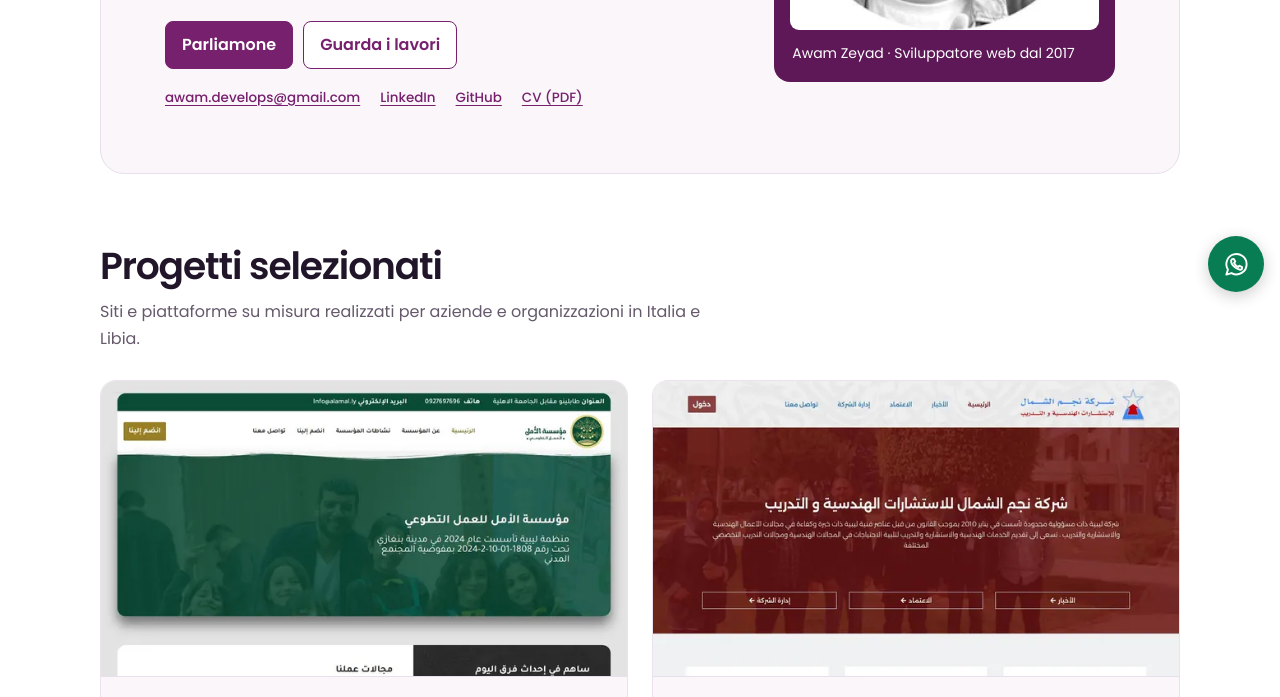
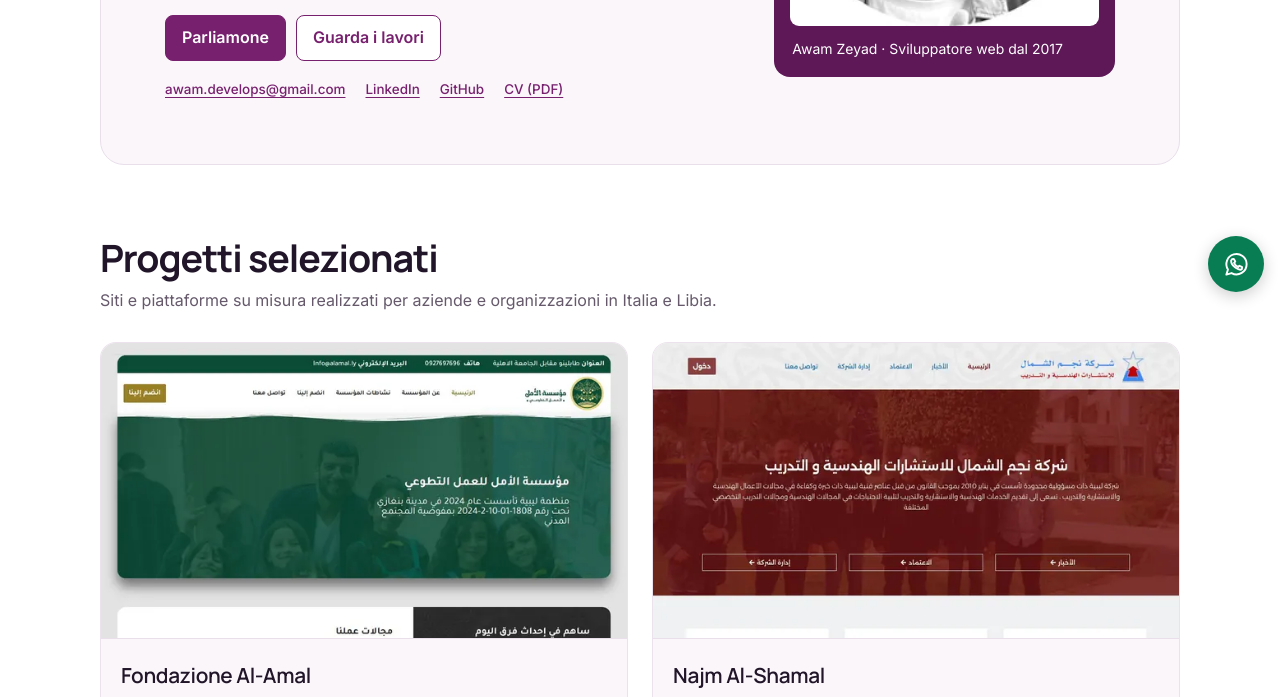
Before and after one commit to awam97/awam97.github.io, a plain HTML site: page it/index.html in a window 1280 px wide. Shown: the part 492-1189 px from the top of the page. Drawn offline with Linux system fonts and the light colour scheme.

Commit message:
Use Manrope headings and Inter body typography

```diff
--- a/it/index.html
+++ b/it/index.html
@@ -22,19 +22,10 @@
 <meta name="theme-color" content="#77206e">
 <link rel="icon" href="/assets/brand/favicon.ico" sizes="32x32">
 <link rel="apple-touch-icon" href="/assets/brand/apple-touch-icon.png">
-<link rel="preload" href="/assets/fonts/poppins-400.woff2" as="font" type="font/woff2" crossorigin="">
-<link rel="preload" href="/assets/fonts/poppins-600.woff2" as="font" type="font/woff2" crossorigin="">
 
 <script type="application/ld+json">{"@context": "https://schema.org", "@type": "Person", "name": "Awam Zeyad", "jobTitle": "Web Developer", "url": "https://awam97.github.io/", "image": "https://awam97.github.io/assets/awam.jpg", "email": "mailto:awam.develops@gmail.com", "address": {"@type": "PostalAddress", "addressLocality": "Milano", "addressCountry": "IT"}, "sameAs": ["https://www.linkedin.com/in/awam-develops/", "https://github.com/awam97", "https://awam.ly"], "knowsAbout": ["WordPress", "WooCommerce", "Elementor", "PHP", "CodeIgniter", "MySQL", "JavaScript", "Make (automation)", "Technical SEO", "Website maintenance"], "knowsLanguage": ["ar", "it", "en"], "alumniOf": {"@type": "CollegeOrUniversity", "name": "Università di Modena e Reggio Emilia"}}</script>
+<link rel="stylesheet" href="https://fonts.googleapis.com/css2?family=Inter:wght@400;500;600;700&amp;family=Manrope:wght@600;700;800&amp;display=swap">
 <style>
-@font-face{font-family:"Poppins";font-style:normal;font-weight:400;font-display:swap;src:url("/assets/fonts/poppins-400.woff2") format("woff2");unicode-range:U+0000-00FF,U+0131,U+0152-0153,U+02BB-02BC,U+02C6,U+02DA,U+02DC,U+0304,U+0308,U+0329,U+2000-206F,U+20AC,U+2122,U+2191,U+2193,U+2212,U+2215,U+FEFF,U+FFFD}
-@font-face{font-family:"Poppins";font-style:normal;font-weight:400;font-display:swap;src:url("/assets/fonts/poppins-ext-400.woff2") format("woff2");unicode-range:U+0100-02BA,U+02BD-02C5,U+02C7-02CC,U+02CE-02D7,U+02DD-02FF,U+1E00-1E9F,U+1EF2-1EFF,U+2020,U+20A0-20AB,U+20AD-20C0,U+2113,U+2C60-2C7F,U+A720-A7FF}
-@font-face{font-family:"Poppins";font-style:normal;font-weight:500;font-display:swap;src:url("/assets/fonts/poppins-500.woff2") format("woff2");unicode-range:U+0000-00FF,U+0131,U+0152-0153,U+02BB-02BC,U+02C6,U+02DA,U+02DC,U+0304,U+0308,U+0329,U+2000-206F,U+20AC,U+2122,U+2191,U+2193,U+2212,U+2215,U+FEFF,U+FFFD}
-@font-face{font-family:"Poppins";font-style:normal;font-weight:500;font-display:swap;src:url("/assets/fonts/poppins-ext-500.woff2") format("woff2");unicode-range:U+0100-02BA,U+02BD-02C5,U+02C7-02CC,U+02CE-02D7,U+02DD-02FF,U+1E00-1E9F,U+1EF2-1EFF,U+2020,U+20A0-20AB,U+20AD-20C0,U+2113,U+2C60-2C7F,U+A720-A7FF}
-@font-face{font-family:"Poppins";font-style:normal;font-weight:600;font-display:swap;src:url("/assets/fonts/poppins-600.woff2") format("woff2");unicode-range:U+0000-00FF,U+0131,U+0152-0153,U+02BB-02BC,U+02C6,U+02DA,U+02DC,U+0304,U+0308,U+0329,U+2000-206F,U+20AC,U+2122,U+2191,U+2193,U+2212,U+2215,U+FEFF,U+FFFD}
-@font-face{font-family:"Poppins";font-style:normal;font-weight:600;font-display:swap;src:url("/assets/fonts/poppins-ext-600.woff2") format("woff2");unicode-range:U+0100-02BA,U+02BD-02C5,U+02C7-02CC,U+02CE-02D7,U+02DD-02FF,U+1E00-1E9F,U+1EF2-1EFF,U+2020,U+20A0-20AB,U+20AD-20C0,U+2113,U+2C60-2C7F,U+A720-A7FF}
-@font-face{font-family:"Poppins";font-style:normal;font-weight:700;font-display:swap;src:url("/assets/fonts/poppins-700.woff2") format("woff2");unicode-range:U+0000-00FF,U+0131,U+0152-0153,U+02BB-02BC,U+02C6,U+02DA,U+02DC,U+0304,U+0308,U+0329,U+2000-206F,U+20AC,U+2122,U+2191,U+2193,U+2212,U+2215,U+FEFF,U+FFFD}
-@font-face{font-family:"Poppins";font-style:normal;font-weight:700;font-display:swap;src:url("/assets/fonts/poppins-ext-700.woff2") format("woff2");unicode-range:U+0100-02BA,U+02BD-02C5,U+02C7-02CC,U+02CE-02D7,U+02DD-02FF,U+1E00-1E9F,U+1EF2-1EFF,U+2020,U+20A0-20AB,U+20AD-20C0,U+2113,U+2C60-2C7F,U+A720-A7FF}
 :root{--purple:#77206e;--purple-dark:#5e1857;--ink:#17131c;--muted:#6b6577;--line:#e9e5ee;--bg:#ffffff;--bg-2:#f8f7fa}
 @media (prefers-color-scheme:dark){:root{--purple:#d3a9cc;--purple-dark:#e7d0e3;--ink:#efeaf1;--muted:#a69daf;--line:#2c2431;--bg:#141017;--bg-2:#1a151d}}
 *{box-sizing:border-box}
@@ -232,6 +223,12 @@ section>h2{font-size:clamp(1.65rem,3vw,2.35rem);line-height:1.2;letter-spacing:-
 }
 
 .whatsapp-float{position:fixed;right:max(16px,env(safe-area-inset-right));bottom:max(16px,env(safe-area-inset-bottom));z-index:30;display:grid;place-items:center;width:56px;height:56px;border-radius:50%;background:#087d53;color:#fff;box-shadow:0 4px 16px #0003}.whatsapp-float:hover{background:#056644;color:#fff}.whatsapp-float:focus-visible{outline:3px solid #77206e;outline-offset:3px}
+
+/* Site typography */
+body { font-family: Inter, system-ui, sans-serif; font-size: 16px; line-height: 1.6; }
+h1, h2, h3, h4, h5, h6 { font-family: Manrope, system-ui, sans-serif; font-weight: 700; }
+.intro h1 { font-weight: 800; }
+.bar nav a, .hero-actions a, .contact-email, button { font-family: Inter, system-ui, sans-serif; font-weight: 600; }
 </style>
 </head>
 <body>
```
